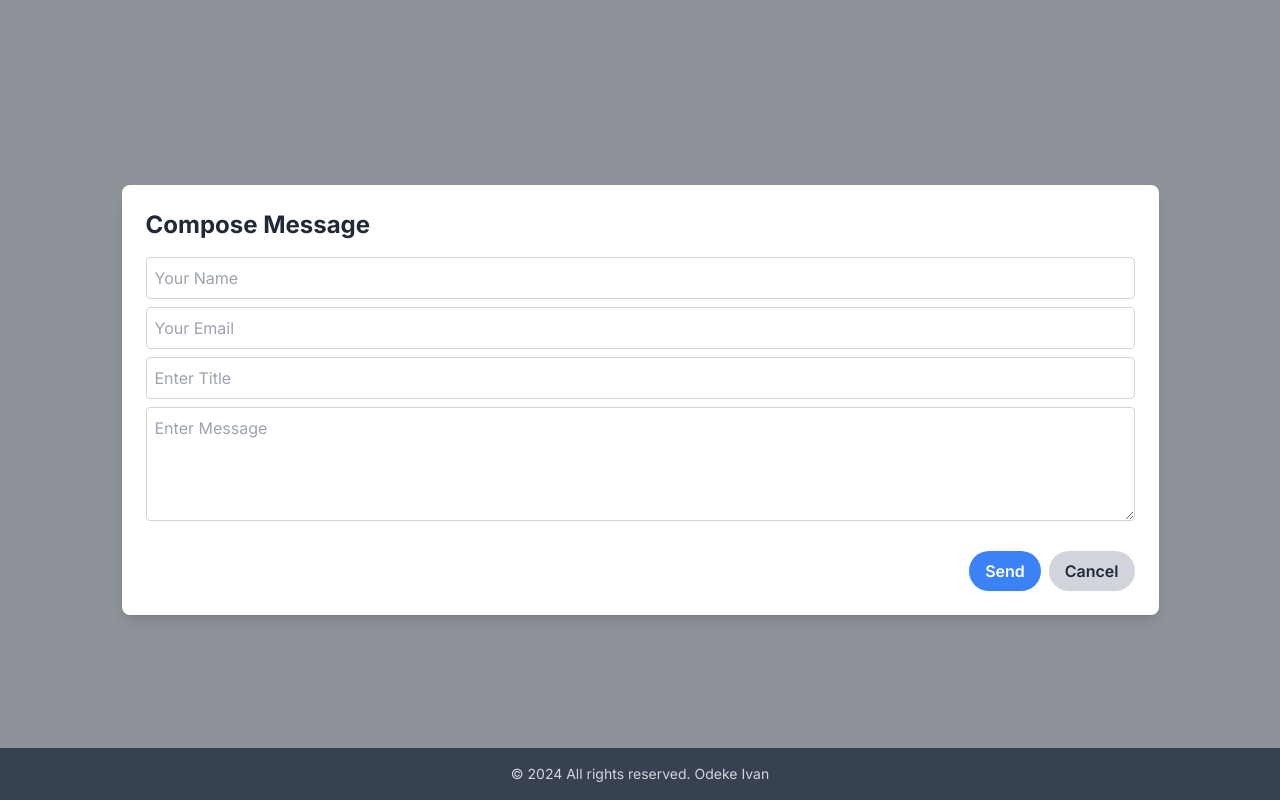
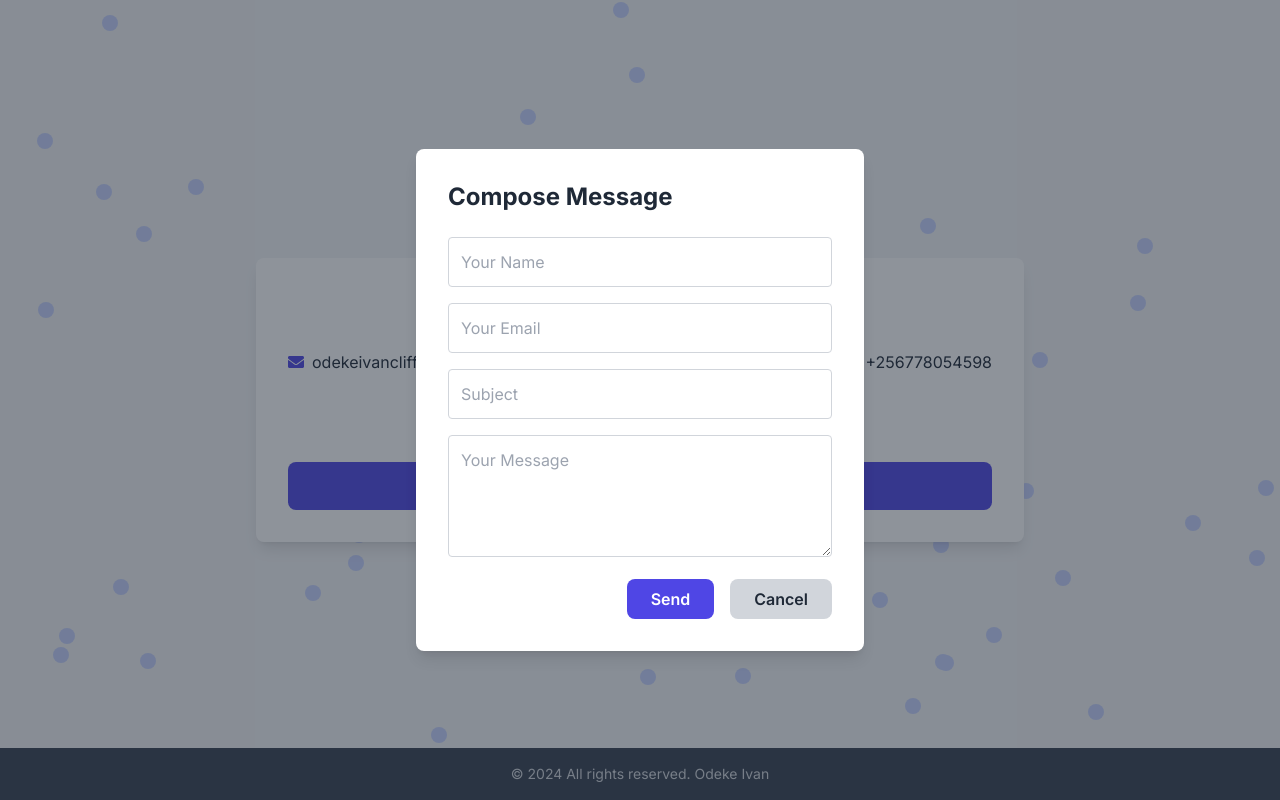
Before and after one commit to ivancliff029/portfolio, a Next.js app: page / in a window 1280 px wide. Both pictures are taken after a click on the button "Send Message". Shown: the part 1996-2796 px from the top of the page. Built offline with nearby package versions, Linux system fonts and the light colour scheme.

Commit message:
Update:Added icons to contact form

```diff
--- a/app/Components/ContactForm.tsx
+++ b/app/Components/ContactForm.tsx
@@ -1,5 +1,7 @@
 import { useState, FormEvent } from 'react';
-import axios from 'axios';
+import { FaLinkedin, FaGithub, FaEnvelope, FaPhone } from 'react-icons/fa';
+import { FaXTwitter } from 'react-icons/fa6';
+import { motion } from 'framer-motion';
 
 const ContactForm = () => {
   const [showModal, setShowModal] = useState(false);
@@ -12,33 +14,107 @@ const ContactForm = () => {
   const [success, setSuccess] = useState(false);
 
   const handleSubmit = async (e: FormEvent) => {
+    e.preventDefault();
+    setLoading(true);
+    setError(null);
+    setSuccess(false);
 
+    try {
+      // Implement your email sending logic here
       console.log("email sent");
+      setSuccess(true);
+      setShowModal(false);
+    } catch (err) {
+      setError('Failed to send email. Please try again.');
+    } finally {
+      setLoading(false);
+    }
+  };
 
+  const gridVariants = {
+    hidden: { opacity: 0 },
+    visible: {
+      opacity: 1,
+      transition: {
+        staggerChildren: 0.1,
+      },
+    },
+  };
+
+  const circleVariants = {
+    hidden: { scale: 0 },
+    visible: {
+      scale: 1,
+      transition: {
+        duration: 0.5,
+        yoyo: Infinity,
+        ease: "easeInOut",
+      },
+    },
   };
 
   return (
-    <section className="flex flex-col items-center justify-center h-screen bg-white text-gray-800">
-      <h2 className="text-3xl font-bold mb-4">Contact Me</h2>
-      <div className="flex flex-col items-center justify-center">
-        <p className="mb-2"><strong>Email:</strong> odekeivancliff@gmail.com</p>
-        <p className="mb-2"><strong>Phone:</strong> +256778054598</p>
+    <section className="relative flex flex-col items-center justify-center min-h-screen bg-gray-100 text-gray-800 py-12 px-4 overflow-hidden">
+      <motion.div
+        className="absolute inset-0 z-0"
+        variants={gridVariants}
+        initial="hidden"
+        animate="visible"
+      >
+        {[...Array(50)].map((_, i) => (
+          <motion.div
+            key={i}
+            className="absolute w-4 h-4 bg-indigo-200 rounded-full"
+            style={{
+              top: `${Math.random() * 100}%`,
+              left: `${Math.random() * 100}%`,
+            }}
+            variants={circleVariants}
+          />
+        ))}
+      </motion.div>
+
+      <div className="max-w-3xl w-full bg-white shadow-lg rounded-lg overflow-hidden z-10">
+        <div className="p-8">
+          <h2 className="text-3xl font-bold mb-6 text-center">Contact Me</h2>
+          <div className="flex flex-col md:flex-row justify-between items-center mb-8">
+            <div className="flex items-center mb-4 md:mb-0">
+              <FaEnvelope className="text-indigo-600 mr-2" />
+              <span>odekeivancliff@gmail.com</span>
+            </div>
+            <div className="flex items-center">
+              <FaPhone className="text-indigo-600 mr-2" />
+              <span>+256778054598</span>
+            </div>
+          </div>
+          <div className="flex justify-center space-x-6 mb-8">
+            <a href="https://www.linkedin.com/in/odeke-ivan-433914216/" target="_blank" rel="noopener noreferrer" className="text-indigo-600 hover:text-indigo-800">
+              <FaLinkedin size={24} />
+            </a>
+            <a href="https://x.com/ivancliff8" target="_blank" rel="noopener noreferrer" className="text-indigo-600 hover:text-indigo-800">
+              <FaXTwitter size={24} />
+            </a>
+            <a href="https://github.com/ivancliff029" target="_blank" rel="noopener noreferrer" className="text-indigo-600 hover:text-indigo-800">
+              <FaGithub size={24} />
+            </a>
           </div>
           <button
-        className="bg-blue-500 text-white py-2 px-4 rounded-full font-semibold cursor-pointer mt-4"
+            className="w-full bg-indigo-600 text-white py-3 px-6 rounded-lg font-semibold cursor-pointer hover:bg-indigo-700 transition duration-300"
             onClick={() => setShowModal(true)}
           >
             Send Message
           </button>
+        </div>
+      </div>
 
       {showModal && (
-        <div className="fixed top-0 left-0 right-0 bottom-0 flex items-center justify-center bg-gray-800 bg-opacity-50">
-          <div className="bg-white p-6 rounded-lg shadow-lg">
-            <h2 className="text-2xl font-bold mb-4">Compose Message</h2>
+        <div className="fixed inset-0 flex items-center justify-center bg-gray-800 bg-opacity-50 z-50">
+          <div className="bg-white p-8 rounded-lg shadow-lg max-w-md w-full">
+            <h2 className="text-2xl font-bold mb-6">Compose Message</h2>
             <form onSubmit={handleSubmit}>
               <input
                 type="text"
-                className="border border-gray-300 p-2 rounded mb-2 w-full"
+                className="border border-gray-300 p-3 rounded mb-4 w-full"
                 placeholder="Your Name"
                 value={name}
                 onChange={(e) => setName(e.target.value)}
@@ -46,7 +122,7 @@ const ContactForm = () => {
               />
               <input
                 type="email"
-                className="border border-gray-300 p-2 rounded mb-2 w-full"
+                className="border border-gray-300 p-3 rounded mb-4 w-full"
                 placeholder="Your Email"
                 value={userEmail}
                 onChange={(e) => setUserEmail(e.target.value)}
@@ -54,32 +130,32 @@ const ContactForm = () => {
               />
               <input
                 type="text"
-                className="border border-gray-300 p-2 rounded mb-2 w-full"
-                placeholder="Enter Title"
+                className="border border-gray-300 p-3 rounded mb-4 w-full"
+                placeholder="Subject"
                 value={title}
                 onChange={(e) => setTitle(e.target.value)}
                 required
               />
               <textarea
-                className="border border-gray-300 p-2 rounded mb-2 w-full"
+                className="border border-gray-300 p-3 rounded mb-4 w-full"
                 rows={4}
-                placeholder="Enter Message"
+                placeholder="Your Message"
                 value={message}
                 onChange={(e) => setMessage(e.target.value)}
                 required
               ></textarea>
-              {error && <p className="text-red-500">{error}</p>}
-              {success && <p className="text-green-500">Email sent successfully!</p>}
+              {error && <p className="text-red-500 mb-4">{error}</p>}
+              {success && <p className="text-green-500 mb-4">Email sent successfully!</p>}
               <div className="flex justify-end">
                 <button
-                  className={`bg-blue-500 text-white py-2 px-4 rounded-full font-semibold cursor-pointer mt-4 ${loading ? 'opacity-50 cursor-not-allowed' : ''}`}
+                  className={`bg-indigo-600 text-white py-2 px-6 rounded-lg font-semibold cursor-pointer hover:bg-indigo-700 transition duration-300 ${loading ? 'opacity-50 cursor-not-allowed' : ''}`}
                   type="submit"
                   disabled={loading}
                 >
                   {loading ? 'Sending...' : 'Send'}
                 </button>
                 <button
-                  className="bg-gray-300 text-gray-800 py-2 px-4 rounded-full font-semibold cursor-pointer mt-4 ml-2"
+                  className="bg-gray-300 text-gray-800 py-2 px-6 rounded-lg font-semibold cursor-pointer hover:bg-gray-400 transition duration-300 ml-4"
                   onClick={() => setShowModal(false)}
                 >
                   Cancel
```
Lines whose indentation alone changed are shown as unchanged.
